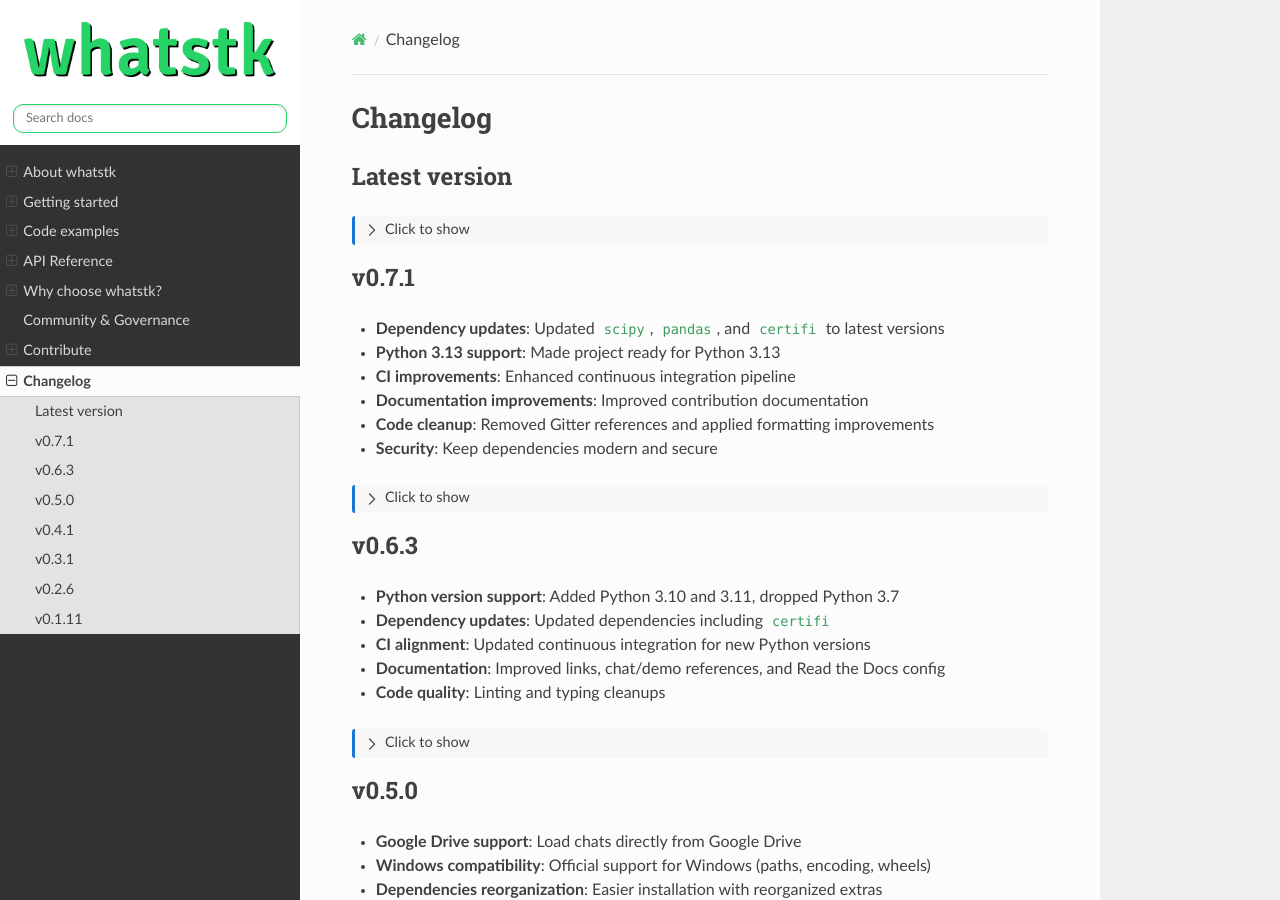
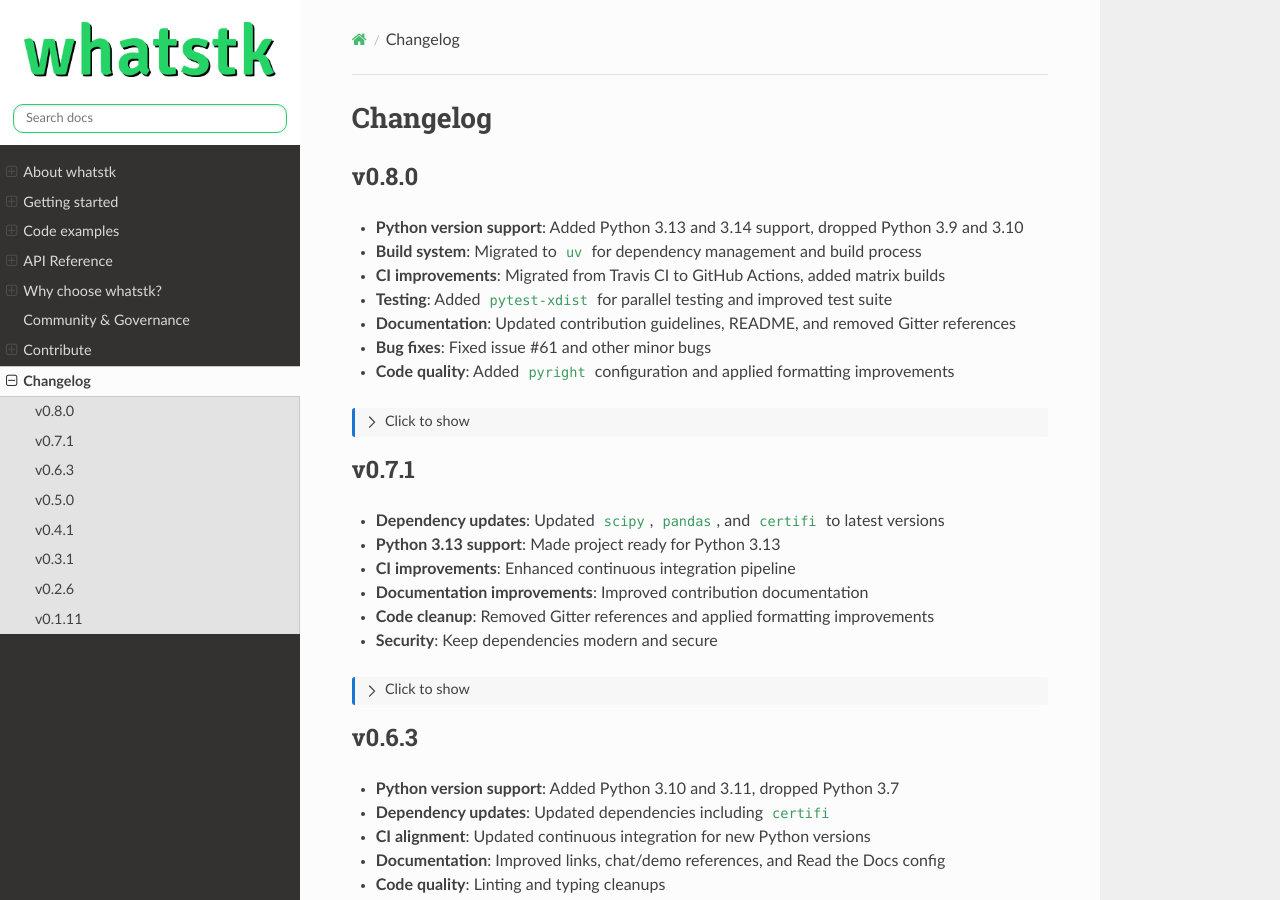
Before and after one commit to lucasrodes/whatstk, a Sphinx documentation site: the page built from docs/source/changelog.rst, in a window 1280 px wide and 900 px high. Built offline with Sphinx 7.4.7 and the Read the Docs theme 3.1.0, drawn with Linux system fonts in a browser that asks for light colours; pages that are not in the unit, such as notebooks, are missing from menus.

Commit message:
add changelog for v0.8

```diff
--- a/docs/source/changelog.rst
+++ b/docs/source/changelog.rst
@@ -1,8 +1,17 @@
 Changelog
 =========
 
-Latest version
+
+v0.8.0
 ----------
+
+- **Python version support**: Added Python 3.13 and 3.14 support, dropped Python 3.9 and 3.10
+- **Build system**: Migrated to ``uv`` for dependency management and build process
+- **CI improvements**: Migrated from Travis CI to GitHub Actions, added matrix builds
+- **Testing**: Added ``pytest-xdist`` for parallel testing and improved test suite
+- **Documentation**: Updated contribution guidelines, README, and removed Gitter references
+- **Bug fixes**: Fixed issue #61 and other minor bugs
+- **Code quality**: Added ``pyright`` configuration and applied formatting improvements
 
 .. container:: toggle
 
```
